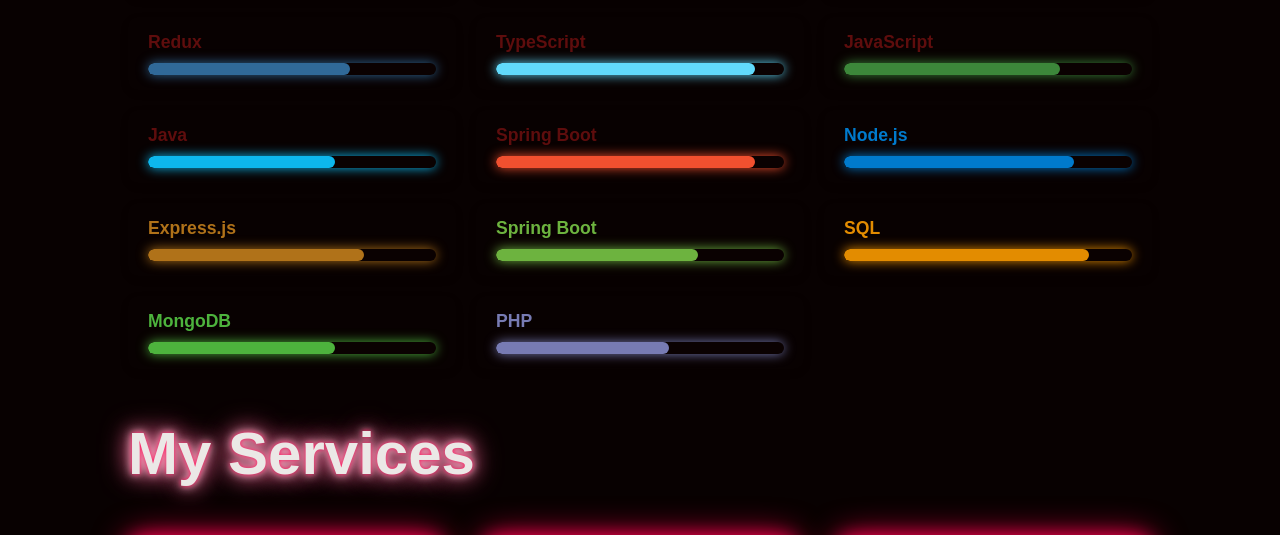
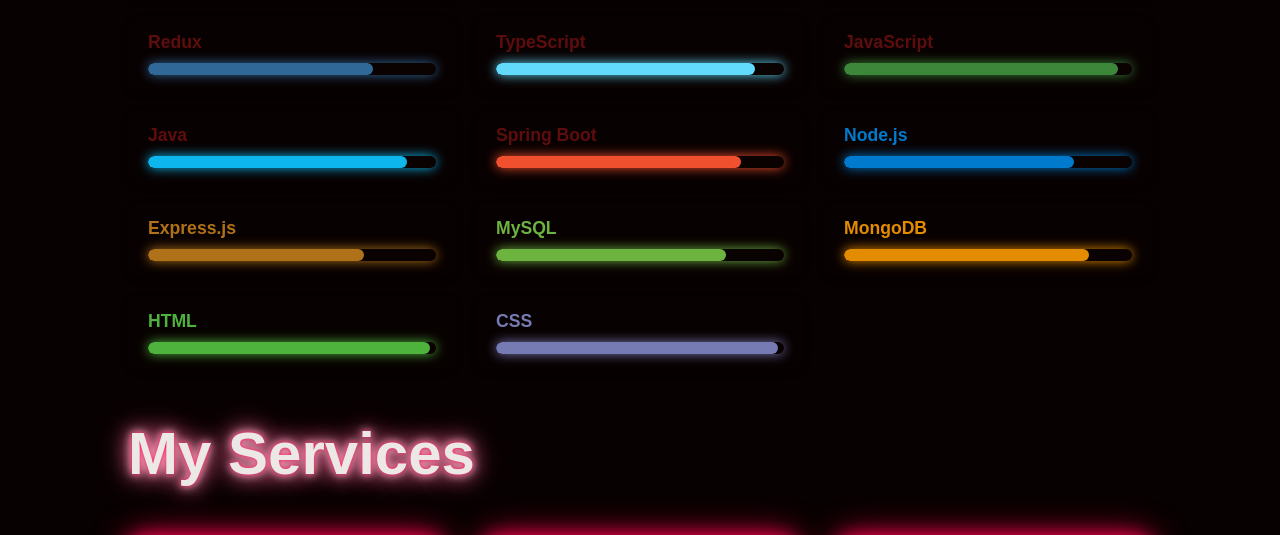
Before and after one commit to nawo6TGJD/Second-Portfolio-Website, a plain HTML site: page index.html in a window 1280 px wide. Shown: the part 1701-2236 px from the top of the page. Drawn offline with Linux system fonts and the light colour scheme.

Commit message:
new update html

```diff
--- a/index.html
+++ b/index.html
@@ -133,11 +133,11 @@
 <div class="skills-grid">
   <div class="skill">
     <span>Flutter</span>
-    <div class="bar"><div class="fill" style="width: 10%;"></div></div>
+    <div class="bar"><div class="fill" style="width: 98%;"></div></div>
   </div>
   <div class="skill">
     <span>React Native</span>
-    <div class="bar"><div class="fill" style="width: 95%;"></div></div>
+    <div class="bar"><div class="fill" style="width: 98%;"></div></div>
   </div>
   <div class="skill">
     <span>React.js</span>
@@ -145,7 +145,7 @@
   </div>
   <div class="skill">
     <span>Redux</span>
-    <div class="bar"><div class="fill" style="width: 70%;"></div></div>
+    <div class="bar"><div class="fill" style="width: 78%;"></div></div>
   </div>
   <div class="skill">
     <span>TypeScript </span>
@@ -153,15 +153,15 @@
   </div>
   <div class="skill">
     <span>JavaScript</span>
-    <div class="bar"><div class="fill" style="width: 75%;"></div></div>
+    <div class="bar"><div class="fill" style="width: 95%;"></div></div>
   </div>
   <div class="skill">
     <span>Java</span>
-    <div class="bar"><div class="fill" style="width: 65%;"></div></div>
+    <div class="bar"><div class="fill" style="width: 90%;"></div></div>
   </div>
   <div class="skill">
     <span>Spring Boot</span>
-    <div class="bar"><div class="fill" style="width: 90%;"></div></div>
+    <div class="bar"><div class="fill" style="width: 85%;"></div></div>
   </div>
   <div class="skill">
     <span> Node.js</span>
@@ -176,27 +176,29 @@
 
   <!-- 11 -->
   <div class="skill">
-    <span>Spring Boot</span>
-    <div class="bar"><div class="fill" style="width: 70%;"></div></div>
+    <span>MySQL</span>
+    <div class="bar"><div class="fill" style="width: 80%;"></div></div>
   </div>
 
   <!-- 12 -->
   <div class="skill">
-    <span>SQL</span>
+    <span>MongoDB</span>
     <div class="bar"><div class="fill" style="width: 85%;"></div></div>
   </div>
 
   <!-- 13 -->
   <div class="skill">
-    <span>MongoDB</span>
-    <div class="bar"><div class="fill" style="width: 65%;"></div></div>
+    <span>HTML</span>
+    <div class="bar"><div class="fill" style="width: 98%;"></div></div>
   </div>
 
   <!-- 14 -->
   <div class="skill">
-    <span>PHP</span>
-    <div class="bar"><div class="fill" style="width: 60%;"></div></div>
+    <span>CSS</span>
+    <div class="bar"><div class="fill" style="width: 98%;"></div></div>
   </div>
+
+
 
 </div>
 
--- a/style.css
+++ b/style.css
@@ -579,6 +579,13 @@ h2 {
   color: #777bb3;
 }
 
+.skills-grid .skill:nth-child(14) .fill {
+  width: 80%;
+  background: #777bb3;
+}
+.skills-grid .skill:nth-child(14) span {
+  color: #777bb3;
+}
 
 
  /*------------------------Services----------------------*/
```
